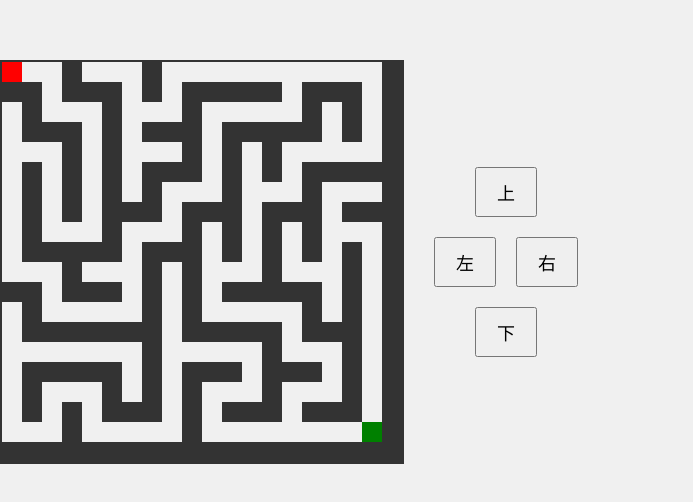
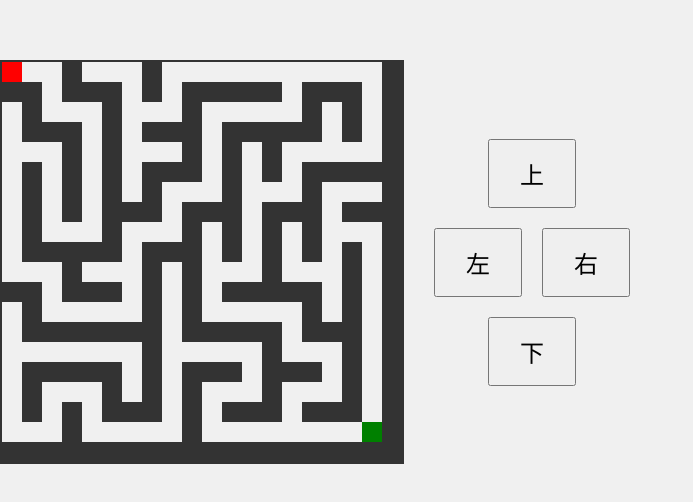
Before and after one commit to Alexpp74/Maze, a plain HTML site: page index.htm in a window 1280 px wide. Shown: the part 138-640 px from the top of the page, without its empty margins (0-693 px from the left). Drawn offline with Linux system fonts and the light colour scheme.

Commit message:
Update index.htm

```diff
--- a/index.htm
+++ b/index.htm
@@ -2,6 +2,7 @@
 <html>
 <head>
     <title>自動生成迷宮遊戲</title>
+    <meta name="viewport" content="width=device-width, initial-scale=1, maximum-scale=1, user-scalable=no">
     <style>
         body {
             display: flex;
@@ -34,10 +35,11 @@
         }
 
         .button {
-            font-size: 18px;
-            padding: 10px 20px;
+            font-size: 24px; /* 調整按鈕大小 */
+            padding: 15px 30px; /* 調整按鈕大小 */
             margin: 10px;
             cursor: pointer;
+            touch-action: manipulation; /* 禁用手機的雙擊放大功能 */
         }
     </style>
 </head>
```
